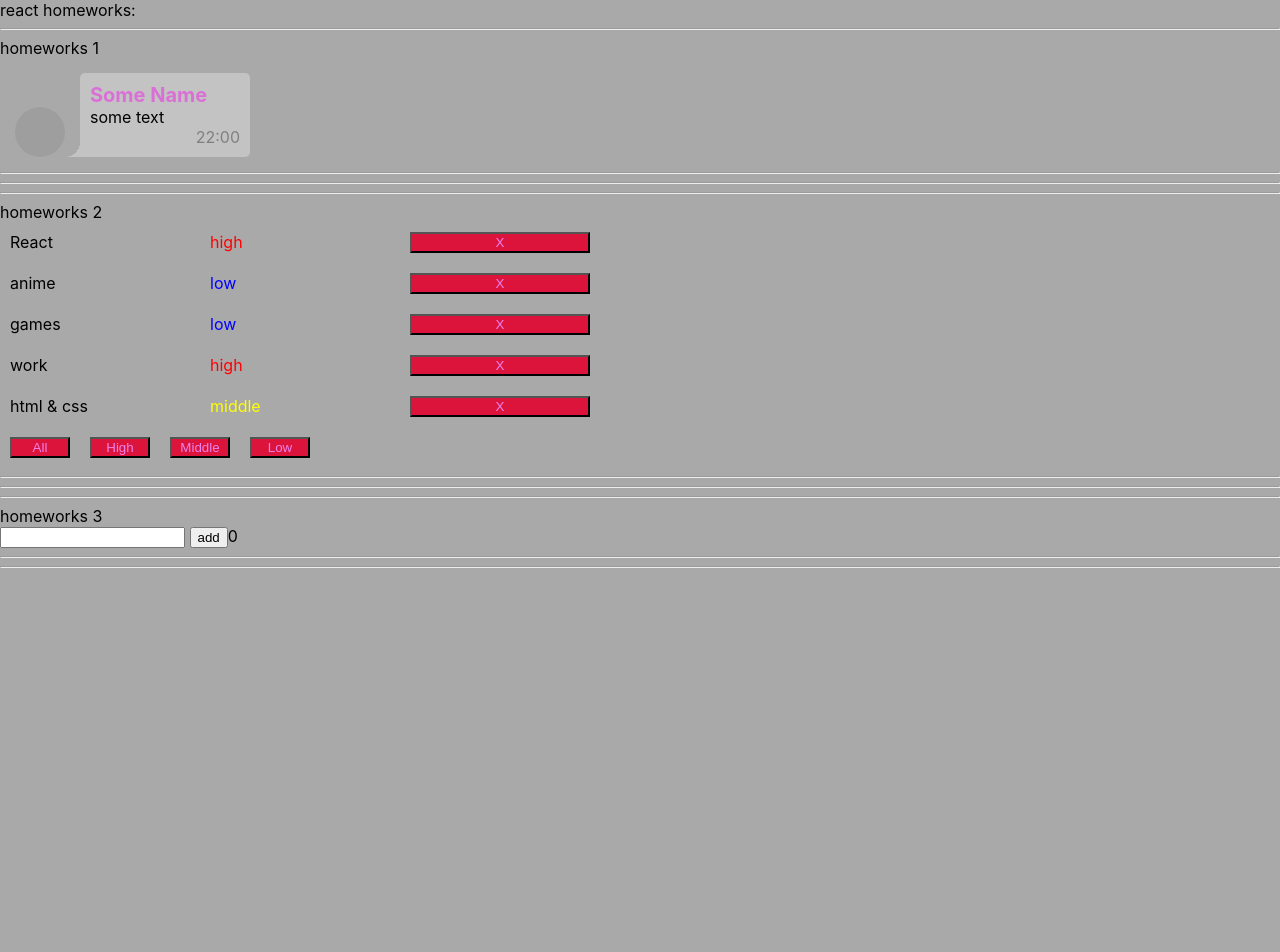
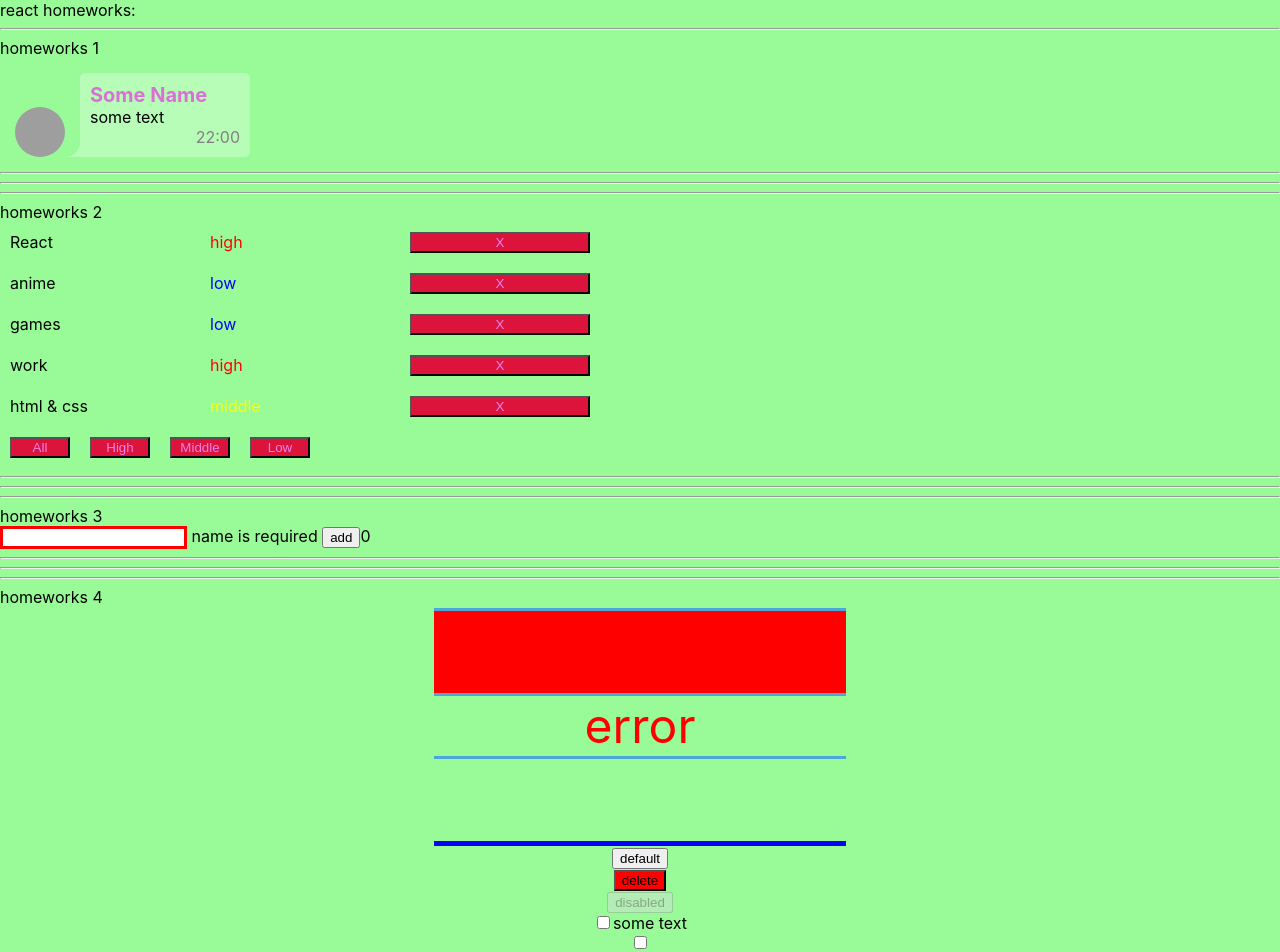
Before and after one commit to egory4fash/HomeTasks, a React (Create React App) app: page / in a window 1280 px wide. Shown: the top 952 px of the page. Before the commit the page ends 800 px from the top, so only its background shows below. Built offline with nearby package versions, Linux system fonts and the light colour scheme; grey boxes are pictures that could not be loaded.

Commit message:
HW4 done no css

```diff
--- a/src/p1-main/m1-ui/u1-app/App.module.css
+++ b/src/p1-main/m1-ui/u1-app/App.module.css
@@ -1,3 +1,4 @@
 .App {
+    background-color: palegreen;
 
 }
--- a/src/p1-main/m1-ui/u1-app/App.tsx
+++ b/src/p1-main/m1-ui/u1-app/App.tsx
@@ -3,6 +3,7 @@ import s from './App.module.css'
 import HW1 from '../../../p2-homeworks/h1/HW1'
 import HW2 from "../../../p2-homeworks/h2/HW2";
 import HW3 from "../../../p2-homeworks/h3/HW3";
+import HW4 from "../../../p2-homeworks/h4/HW4";
 
 
 function App() {
@@ -12,7 +13,7 @@ function App() {
             <HW1/>
             <HW2/>
             <HW3/>
-            {/*<HW4/>*/}
+            <HW4/>
             {/*<HW5/>*/}
 
         </div>
--- a/src/p2-homeworks/h3/Greeting.module.css
+++ b/src/p2-homeworks/h3/Greeting.module.css
@@ -3,5 +3,5 @@
 }
 
 .error {
-    border: 1px solid red;
+    border: 3px solid red;
 }
--- a/src/p2-homeworks/h3/GreetingContainer.tsx
+++ b/src/p2-homeworks/h3/GreetingContainer.tsx
@@ -14,7 +14,7 @@ type GreetingContainerPropsType = {
 // уровень локальной логики
 const GreetingContainer: React.FC<GreetingContainerPropsType> = ({users, addUserCallback}) => { // деструктуризация пропсов
     const [name, setName] = useState<string>('') // need to fix any
-    const [error, setError] = useState<boolean>(false) // need to fix any
+    const [error, setError] = useState<boolean>(true) // need to fix any
 
     const setNameCallback = (e: ChangeEvent<HTMLInputElement>) => { // need to fix any
         const trimmedName = e.currentTarget.value.trim()
@@ -37,6 +37,8 @@ const onPressHandler = (e:KeyboardEvent) => {
     const addUser = () => {
          !error && addUserCallback(name)
        !error && alert(`Hello ${name} !`) // need to fix
+        setName('')
+        setError(true)
     }
 
     const totalUsers = users.length // need to fix
--- a/src/p2-homeworks/h4/common/c1-SuperInputText/SuperInputText.module.css
+++ b/src/p2-homeworks/h4/common/c1-SuperInputText/SuperInputText.module.css
@@ -1,12 +1,41 @@
+
 .superInput {
+    width: 400px;
+    margin: 1px auto;
+    font-family: Lato;
+    height: 80px;
+    margin-top: 1px;
+
+    font-size: 1.8em;
+    background-color: transparent;
+    border: none;
+    border-top: 3px solid #4EA5D9;
+    border-bottom: 3px solid #4EA5D9;
+    outline: none;
+    color: darkblue;
+    padding-left: 10px;
 
 }
+
 
 .errorInput {
     border: 3px solid lime;
     background: red;
+    width: 400px;
+    height: 80px;
+    margin-top: 1px;
+    font-family: Lato;
+    font-size: 1.8em;
+
+    border: none;
+    border-top: 3px solid #4EA5D9;
+    border-bottom: 3px solid #4EA5D9;
+    outline: none;
+    color: #4EA5D9;
+    padding-left: 10px;
 }
 
 .error {
     color: red;
+    font-size: xxx-large;
 }
--- a/src/p2-homeworks/h4/common/c1-SuperInputText/SuperInputText.tsx
+++ b/src/p2-homeworks/h4/common/c1-SuperInputText/SuperInputText.tsx
@@ -39,7 +39,7 @@ const SuperInputText: React.FC<SuperInputTextPropsType> = (
     }
 
     const finalSpanClassName = `${s.error} ${spanClassName ? spanClassName : ''}`
-    const finalInputClassName = `${s.errorInput} ${className}` // need to fix with (?:) and s.superInput
+    const finalInputClassName = `${s.input} ${error ? s.errorInput : s.superInput} ${className}` // need to fix with (?:) and s.superInput
 
     return (
         <>
--- a/src/p2-homeworks/h4/common/c2-SuperButton/SuperButton.module.css
+++ b/src/p2-homeworks/h4/common/c2-SuperButton/SuperButton.module.css
@@ -1,4 +1,5 @@
 .default {
+
 
 }
 
--- a/src/p2-homeworks/h4/common/c2-SuperButton/SuperButton.tsx
+++ b/src/p2-homeworks/h4/common/c2-SuperButton/SuperButton.tsx
@@ -14,13 +14,15 @@ const SuperButton: React.FC<SuperButtonPropsType> = (
         ...restProps// все остальные пропсы попадут в объект restProps, там же будет children
     }
 ) => {
-    const finalClassName = `${red ? s.red : s.default} ${className}`
+    const finalClassName = `${red ? s.red : s.slide_from_left} ${className}`
 
     return (
+        <div className = {s.wrapper}>
         <button
             className={finalClassName}
             {...restProps} // отдаём кнопке остальные пропсы если они есть (children там внутри)
         />
+        </div>
     )
 }
 
--- a/src/p2-homeworks/h4/common/c3-SuperCheckbox/SuperCheckbox.tsx
+++ b/src/p2-homeworks/h4/common/c3-SuperCheckbox/SuperCheckbox.tsx
@@ -21,6 +21,9 @@ const SuperCheckbox: React.FC<SuperCheckboxPropsType> = (
 ) => {
     const onChangeCallback = (e: ChangeEvent<HTMLInputElement>) => {
         // сделайте так чтоб работал onChange и onChangeChecked
+        onChange && onChange(e)
+
+        onChangeChecked && onChangeChecked(e.currentTarget.checked)
     }
 
     const finalInputClassName = `${s.checkbox} ${className ? className : ''}`
```
